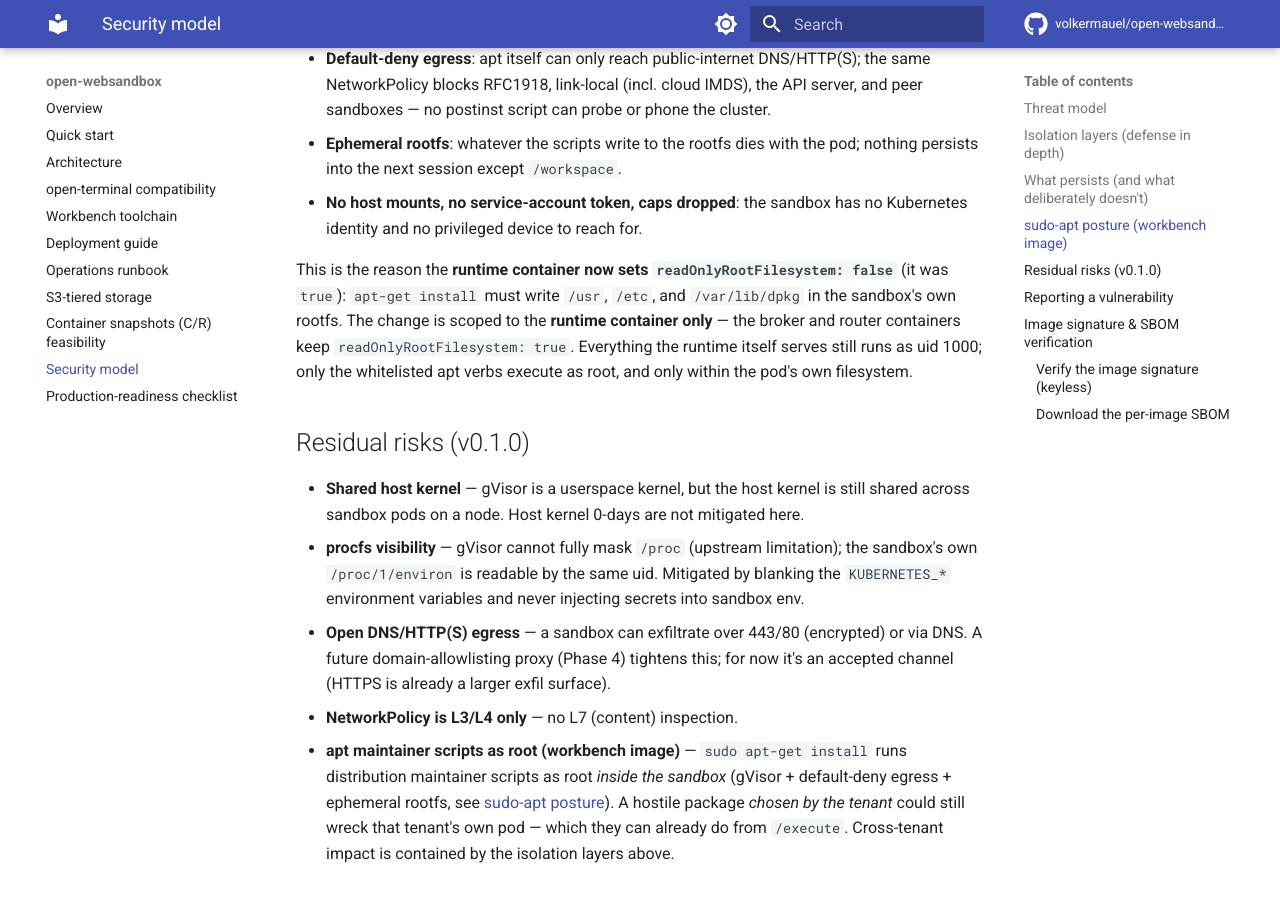
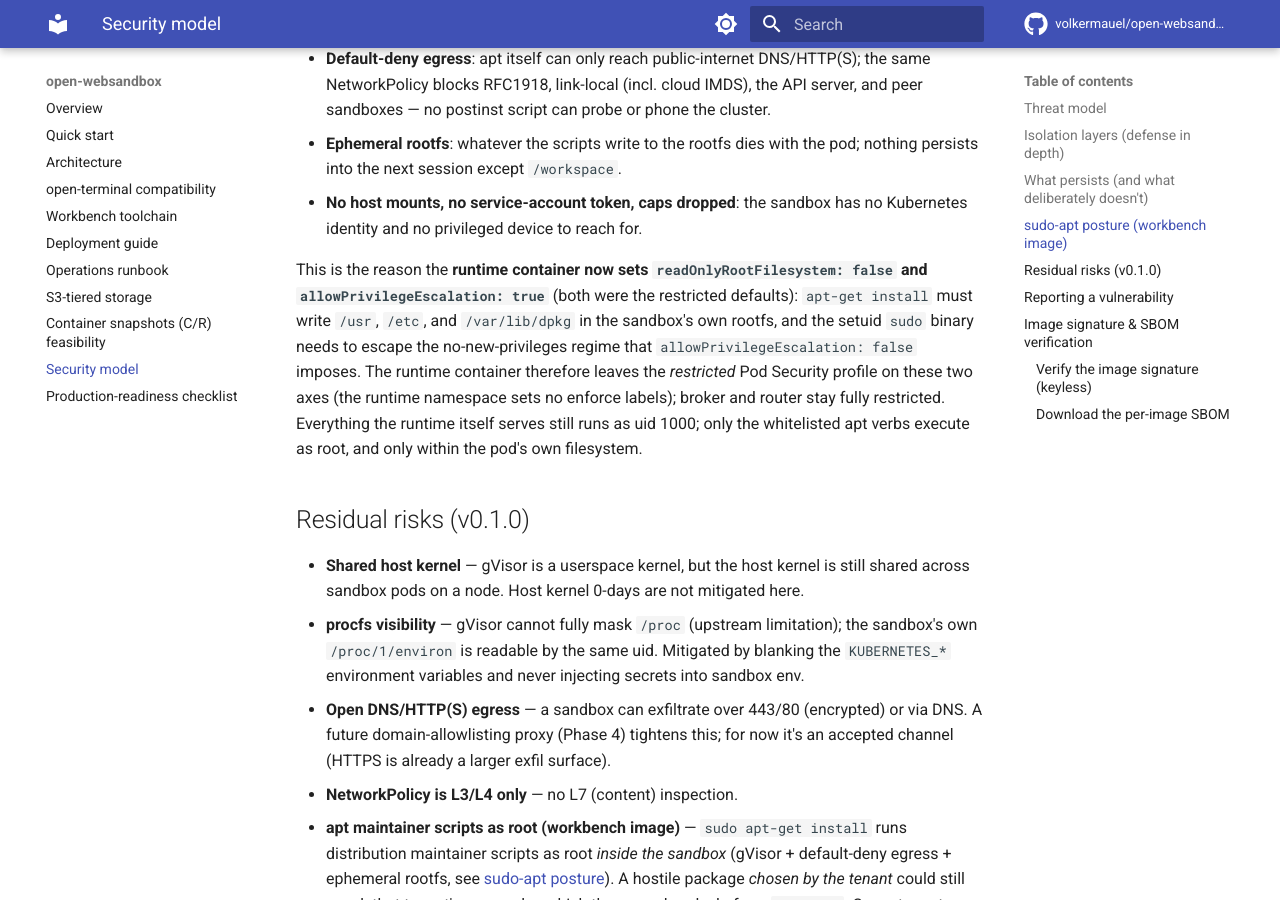
Before and after one commit to volkermauel/open-websandbox, an MkDocs documentation site: the page built from docs/security.md, in a window 1280 px wide and 900 px high, scrolled down 1651 px. Built offline with MkDocs 1.6.1 and Material for MkDocs 9.7.7, drawn with Linux system fonts in a browser that asks for light colours; comment, search, counter and statistics services are not loaded.

Commit message:
fix(e2e+chart): root-cause CI failures on the workbench branch
- isolation: GNU wget defaults to 20 retries; with the netpol silently
  dropping SYNs, 'wget -T 8' ran 20x8s and blew the 60s client timeout
  (the slim image passed this test vacuously - no curl/wget/python3).
  Add --tries=1; verified locally the full probe now bounds at ~21s.
- compat + toolchain: /system now appends the toolchain sections after
  the upstream prompt, so assert containment + ordering (upstream tail
  present and before '## Available toolchain') instead of endswith.
- chart + deploy/base: allowPrivilegeEscalation: true on the runtime
  container - setuid sudo cannot transition under the restricted
  default; documented in docs/security.md (two restricted-profile axes
  dropped, compensating controls listed). Broker/router unchanged.
- system.rs: drop intra-doc link to private append_sections (rustdoc
  -D warnings).

Gates: cargo fmt/clippy/test, rustdoc -D warnings, helm lint/template,
pytest --collect-only (43), mkdocs --strict - all green.

```diff
--- a/docs/security.md
+++ b/docs/security.md
@@ -64,10 +64,13 @@ sandbox's own containment** —
 - **No host mounts, no service-account token, caps dropped**: the sandbox has no
   Kubernetes identity and no privileged device to reach for.
 
-This is the reason the **runtime container now sets `readOnlyRootFilesystem: false`**
-(it was `true`): `apt-get install` must write `/usr`, `/etc`, and `/var/lib/dpkg` in the
-sandbox's own rootfs. The change is scoped to the **runtime container only** — the broker
-and router containers keep `readOnlyRootFilesystem: true`. Everything the runtime
+This is the reason the **runtime container now sets `readOnlyRootFilesystem: false` and
+`allowPrivilegeEscalation: true`** (both were the restricted defaults): `apt-get install`
+must write `/usr`, `/etc`, and `/var/lib/dpkg` in the sandbox's own rootfs, and the setuid
+`sudo` binary needs to escape the no-new-privileges regime that
+`allowPrivilegeEscalation: false` imposes. The runtime container therefore leaves the
+*restricted* Pod Security profile on these two axes (the runtime namespace sets no enforce
+labels); broker and router stay fully restricted. Everything the runtime
 itself serves still runs as uid 1000; only the whitelisted apt verbs execute as root,
 and only within the pod's own filesystem.
 
```
Also changed, not shown: 6 other files.
